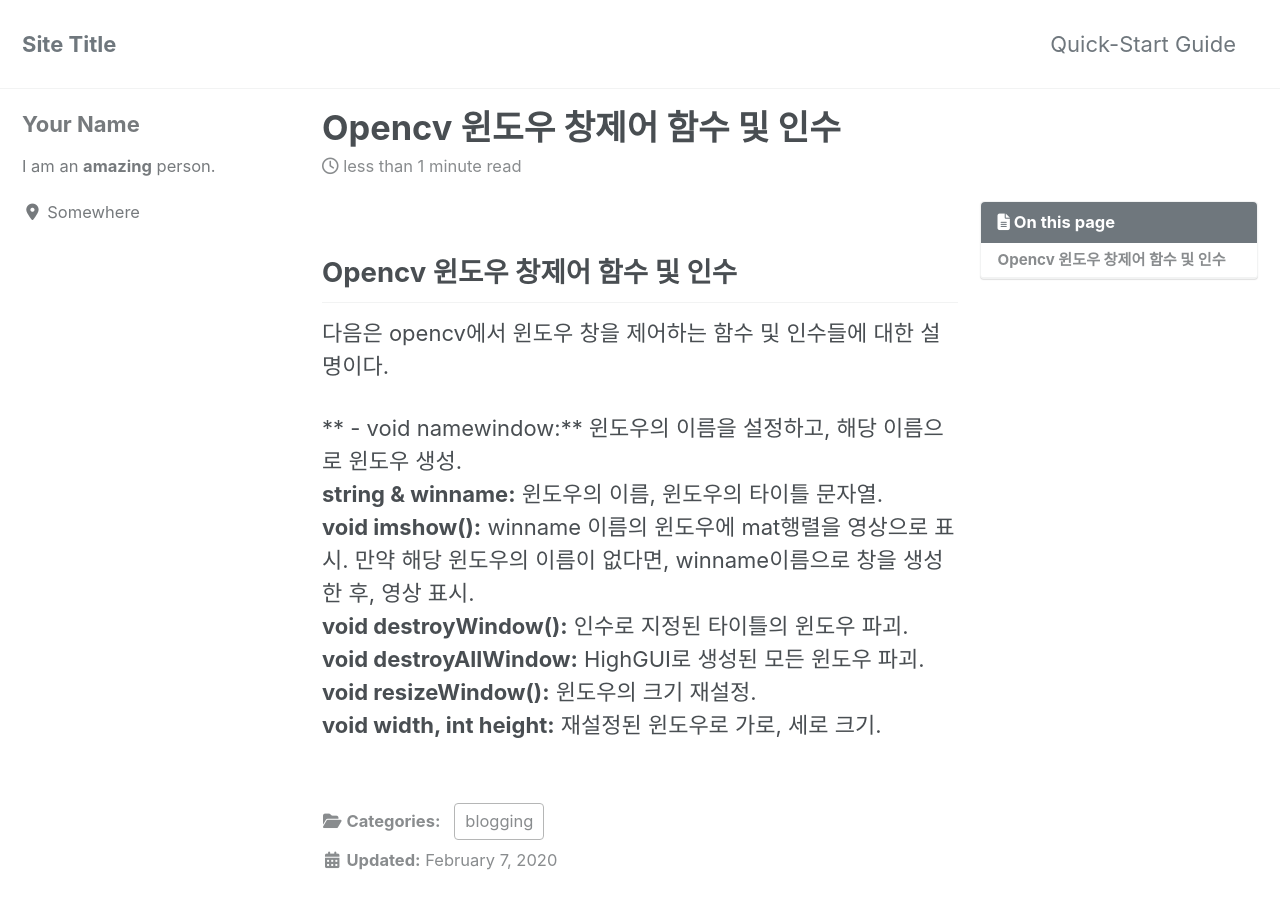
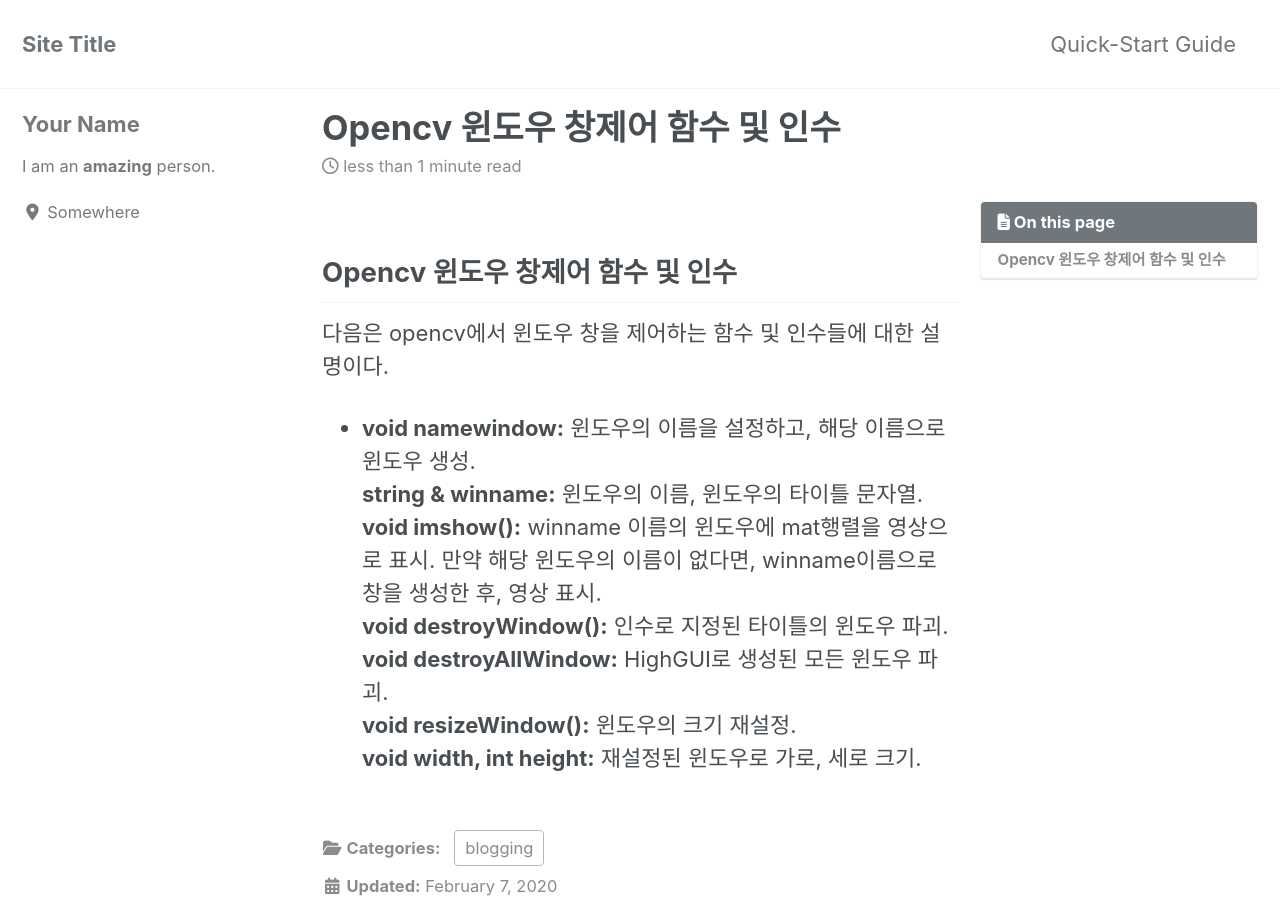
Before and after one commit to rin1004/MyStudy, a Jekyll site: the page built from _posts/2020-02-07-Opencv 윈도우 창제어 함수 및 인수.md, in a window 1280 px wide and 900 px high. Built offline with Jekyll 4.4.1, drawn with Linux system fonts in a browser that asks for light colours; cached includes are drawn as plain includes; nearby versions of some CDN libraries.

```diff
--- a/_posts/2020-02-07-Opencv 윈도우 창제어 함수 및 인수.md
+++ b/_posts/2020-02-07-Opencv 윈도우 창제어 함수 및 인수.md
@@ -9,7 +9,7 @@ toc: true
 ## **Opencv 윈도우 창제어 함수 및 인수**
 다음은 opencv에서 윈도우 창을 제어하는 함수 및 인수들에 대한 설명이다.
 
-** - void namewindow:** 윈도우의 이름을 설정하고, 해당 이름으로 윈도우 생성.
+* **void namewindow:** 윈도우의 이름을 설정하고, 해당 이름으로 윈도우 생성.
 **string & winname:** 윈도우의 이름, 윈도우의 타이틀 문자열.
 **void imshow():** winname 이름의 윈도우에 mat행렬을 영상으로 표시. 만약 해당 윈도우의 이름이 없다면, winname이름으로 창을 생성한 후, 영상 표시.
 **void destroyWindow():** 인수로 지정된 타이틀의 윈도우 파괴.
```
